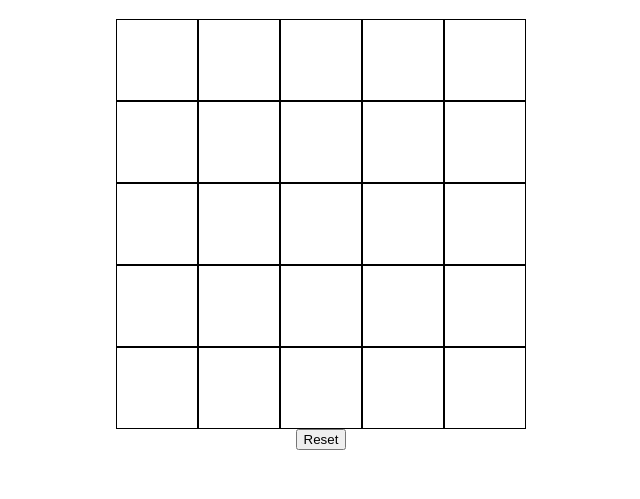
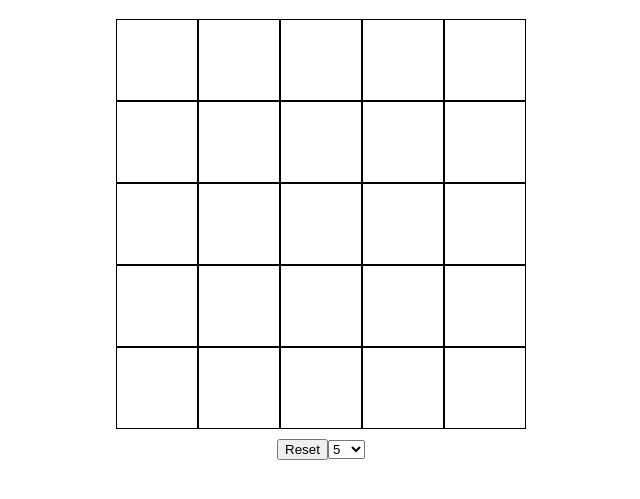
Before and after one commit to NikodemiusTKT/www_week1, a React app: page / in a window 1280 px wide. Shown: the part 79-578 px from the top of the page, without its empty margins (319-959 px from the left). Built offline with nearby package versions, Linux system fonts and the light colour scheme.

Commit message:
Bug fix: Board doesn't break after changing size and hitting reset

```diff
--- a/App.js
+++ b/App.js
@@ -15,6 +15,9 @@ const START_STATE = {
   currentPlayer: 'x',
   grid: cloneDeep(GRID),
   gameOver: false,
+  winLimit: 5,
+  boardSize: 5,
+  options: [3,4,5,6,7,8,9,10,12,13,14],
 }
 
 const appStyle = css({
@@ -103,20 +106,39 @@ const checkWin = ({ gridItems, winString }) => {
   return hasWon;
 }
 
+const make2DArray = (size) => {
+  var arr = new Array(size).fill(null);
+  for (var i = 0; i < arr.length; i++) {
+    arr[i] = new Array(size).fill(null).slice();
+  }
+  return arr;
+}
+
 class App extends Component {
   constructor(props){
     super(props);
     this.state = cloneDeep(START_STATE);
-    console.log(this.state)
+    this.changeGridSize = this.changeGridSize.bind(this)
+  }
+  changeGridSize (event) {
+const value = parseInt(event.target.value)
+    const newGrid = make2DArray(value)
+    this.setState({
+      grid: newGrid,
+      boardSize: value,
+      winLimit: value,
+      gameOver: false,
+      currentPlayer: 'x',
+    })
   }
   handleClick = ({rowIndex, colIndex}) => {
-    const { currentPlayer, grid, gameOver } = this.state
+    const { currentPlayer, grid, gameOver,winLimit } = this.state
     if (!gameOver && !grid[rowIndex][colIndex]) {
       const cloneGrid = cloneDeep(grid)
       const nextPlayer = currentPlayer === 'x' ? 'o' : 'x';
       cloneGrid[rowIndex][colIndex] = currentPlayer;
       const gridItems = mapGridIndexes({grid: cloneGrid, value: currentPlayer})
-      const hasWon = checkWin({gridItems, winString: MIN_TO_WIN})
+      const hasWon = checkWin({gridItems, winString: winLimit})
       this.setState({
         currentPlayer: nextPlayer,
         grid: cloneGrid,
@@ -127,6 +149,17 @@ class App extends Component {
       alert(`Player ${currentPlayer === 'x' ? 1 : 2} won!`)
     }
   }
+  resetGame = () => {
+    const { boardSize, winLimit} = this.state;
+    var board = make2DArray(boardSize);
+    this.setState({
+      grid: board,
+      winLimit,
+      boardSize,
+      currentPlayer: 'x',
+      gameOver: false,
+    })
+  }
   render() {
     const {
       grid
@@ -135,7 +168,12 @@ class App extends Component {
       <div id="board" className={appStyle}>
       <h1>React.js Tic-Tac-Toe</h1>
         <Board onClick={this.handleClick} rows={grid} />
-      <button onClick={() => this.setState(cloneDeep(START_STATE))}>Reset</button>
+      <button style={{marginTop:"10px"}} onClick={this.resetGame}>Reset</button>
+        <select value={this.state.boardSize} onChange={this.changeGridSize}>
+          {this.state.options.map((opt, index) =>
+            <option value={opt} key={index}>{opt}</option>
+          )}
+        </select>
       </div>
     )
   }
--- a/index.html
+++ b/index.html
@@ -1,7 +1,7 @@
 <!DOCTYPE html>
 <html>
     <head>
-        <title>React starter app</title>
+        <title>Tic Tac Toe</title>
         <style src="index.css"></style>
     </head>
     <body>
```
Also changed, not shown: 2 other files.
